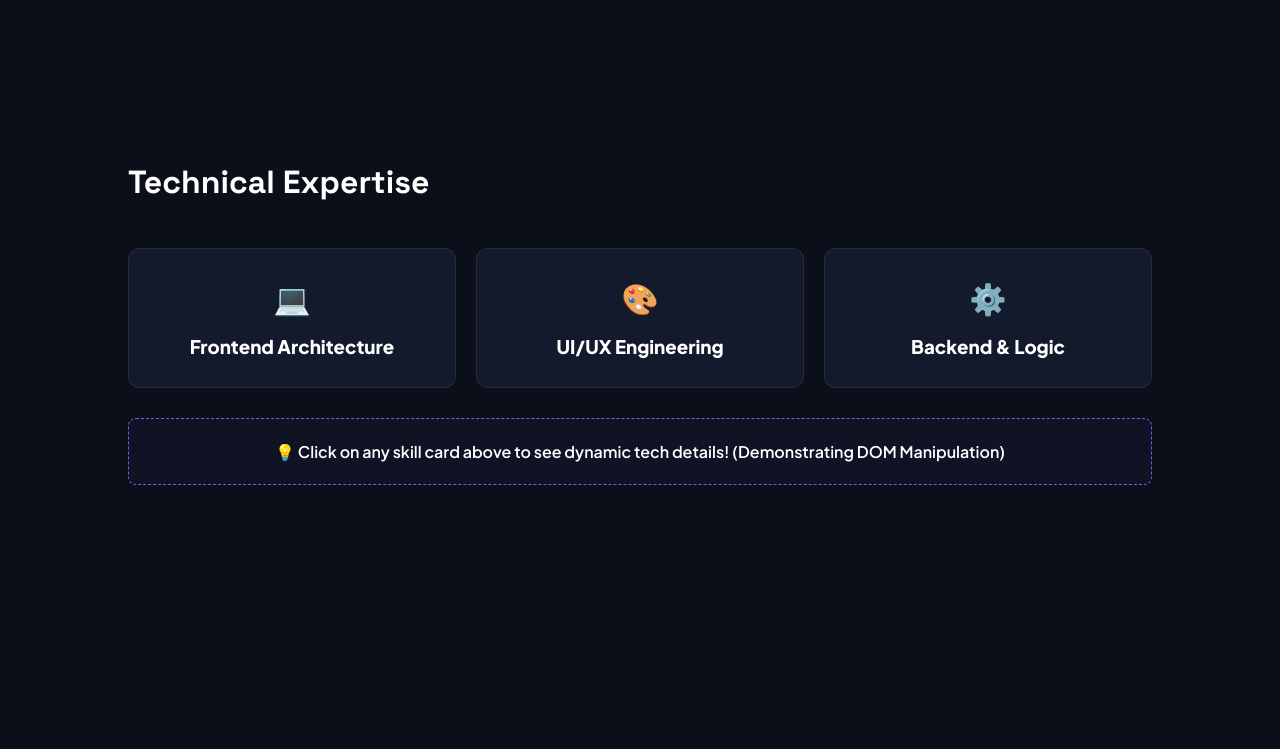
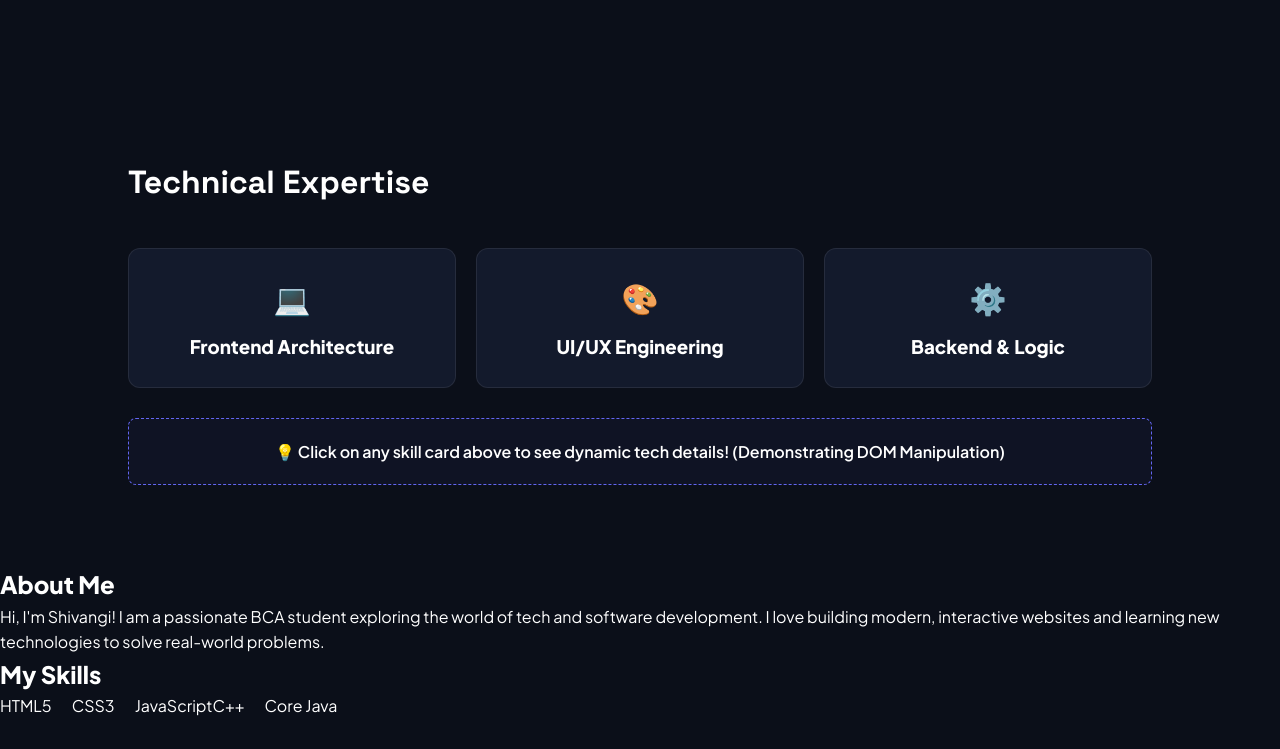
Before and after one commit to shivangitech/shivangi-dev-nexus, a plain HTML site: page index.html in a window 1280 px wide. Shown: the part 1268-2017 px from the top of the page. Before the commit the page ends 1833 px from the top, so only its background shows below. Drawn offline with Linux system fonts and the light colour scheme.

Commit message:
Update index.html

```diff
--- a/index.html
+++ b/index.html
@@ -76,6 +76,23 @@
             <p>💡 Click on any skill card above to see dynamic tech details! (Demonstrating DOM Manipulation)</p>
         </div>
     </section>
+<section class="about-skills-section">
+    <div class="about-box">
+        <h2>About Me</h2>
+        <p>Hi, I'm Shivangi! I am a passionate BCA student exploring the world of tech and software development. I love building modern, interactive websites and learning new technologies to solve real-world problems.</p>
+    </div>
+
+    <div class="skills-box">
+        <h2>My Skills</h2>
+        <div class="skills-container">
+            <span class="skill-badge">HTML5</span>
+            <span class="skill-badge">CSS3</span>
+            <span class="skill-badge">JavaScript</
+            <span class="skill-badge">C++</span>
+            <span class="skill-badge">Core Java</
+        </div>
+    </div>
+</section>
 
     <script src="script.js"></script>
 </body>
```
